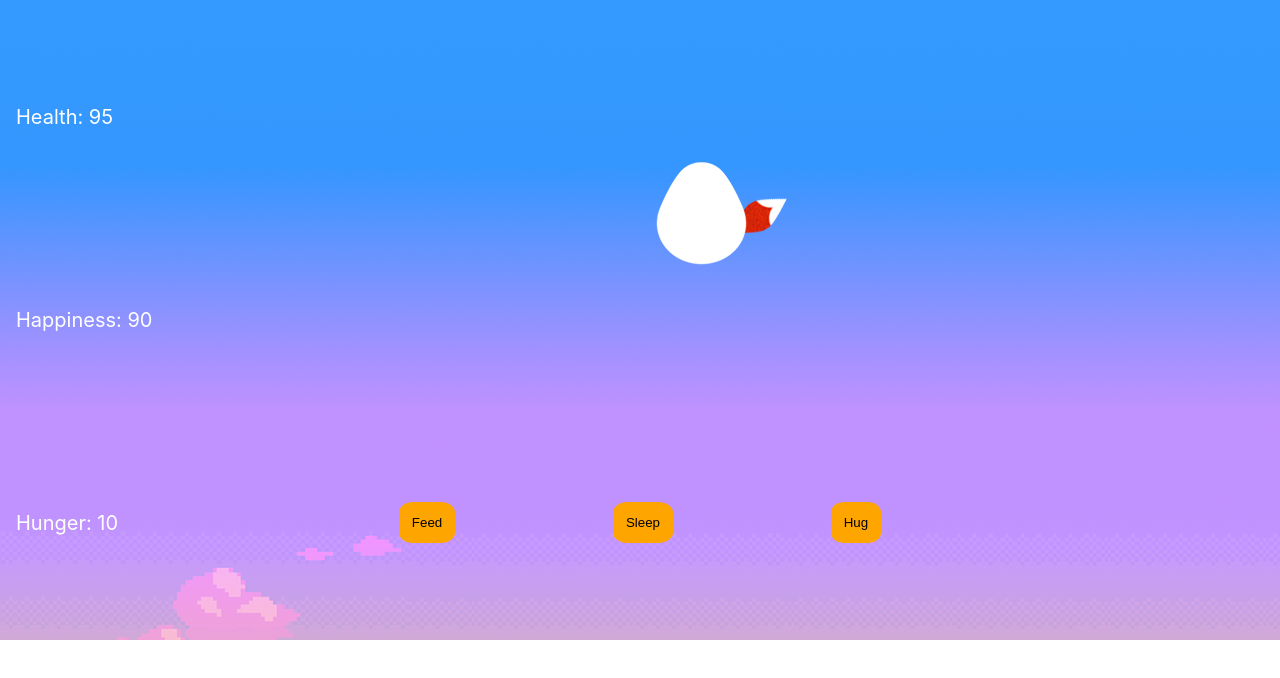
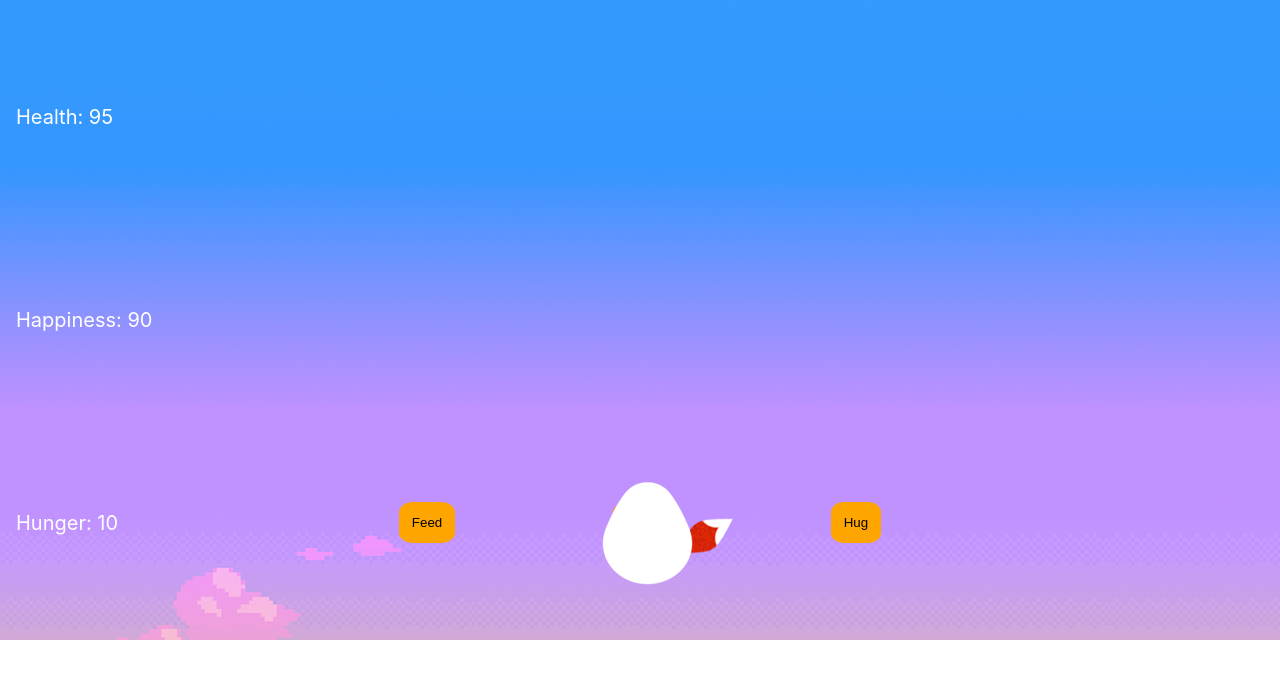
Before and after one commit to AkonaSilwana/tamagotchi-app, a React (Create React App) app: page / in a window 1280 px wide. Shown: the top 678 px of the page. Built offline with nearby package versions, Linux system fonts and the light colour scheme.

Commit message:
egg position

```diff
--- a/src/components/fox.css
+++ b/src/components/fox.css
@@ -89,8 +89,8 @@
 
 .egg {
   position: absolute;
-  top: 5rem;
-  left: 41rem;
+  top: 50%;
+  left: 47%;
 
   background-image: url("../../public/Egg1.png");
   background-repeat: no-repeat;
@@ -109,8 +109,8 @@
 
 .hatching {
   position: absolute;
-  top: 5rem;
-  left: 41rem;
+  top: 50%;
+  left: 47%;
 
   background-image: url("../../public/Egg2.png");
   background-repeat: no-repeat;
```
